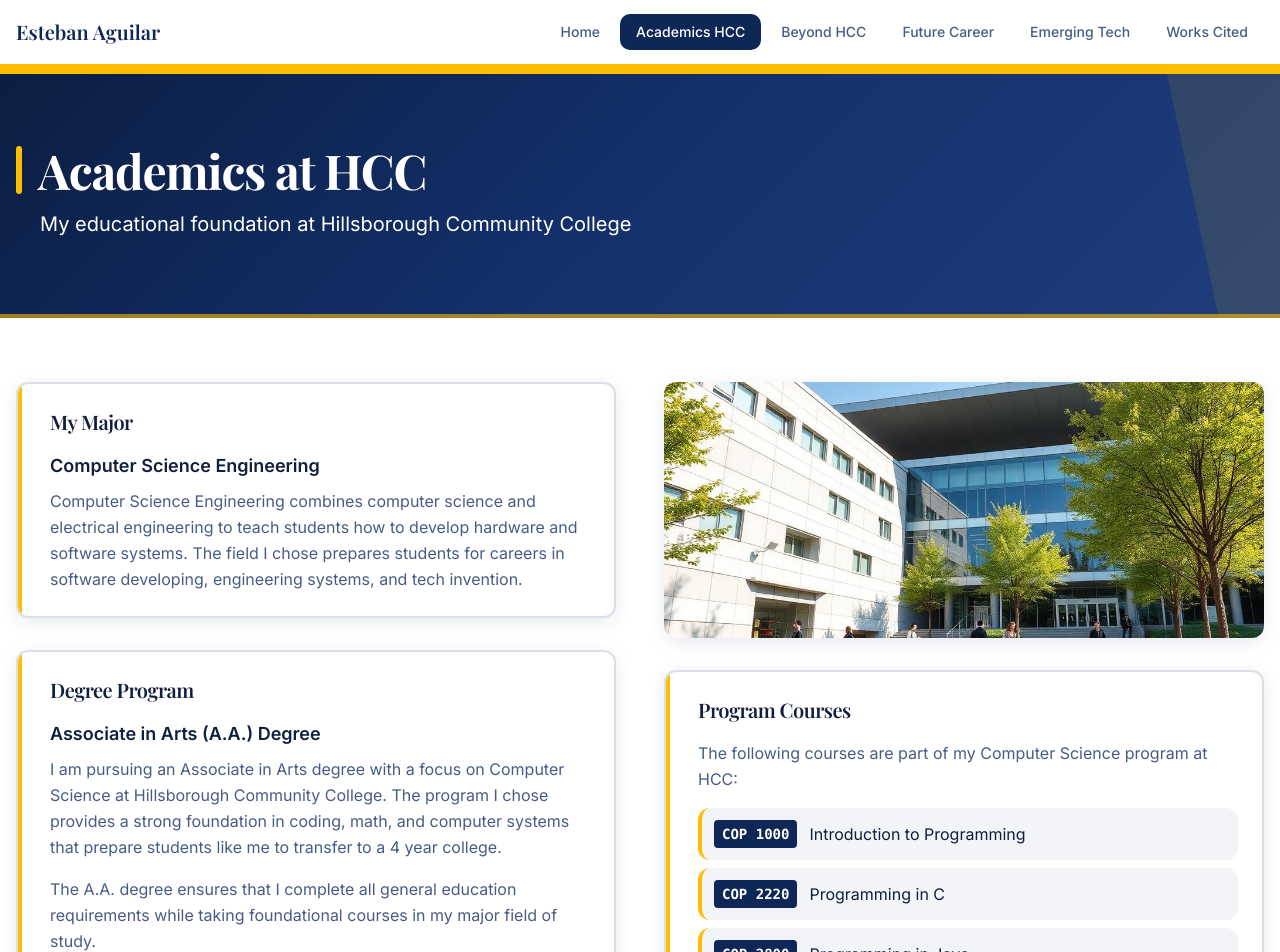
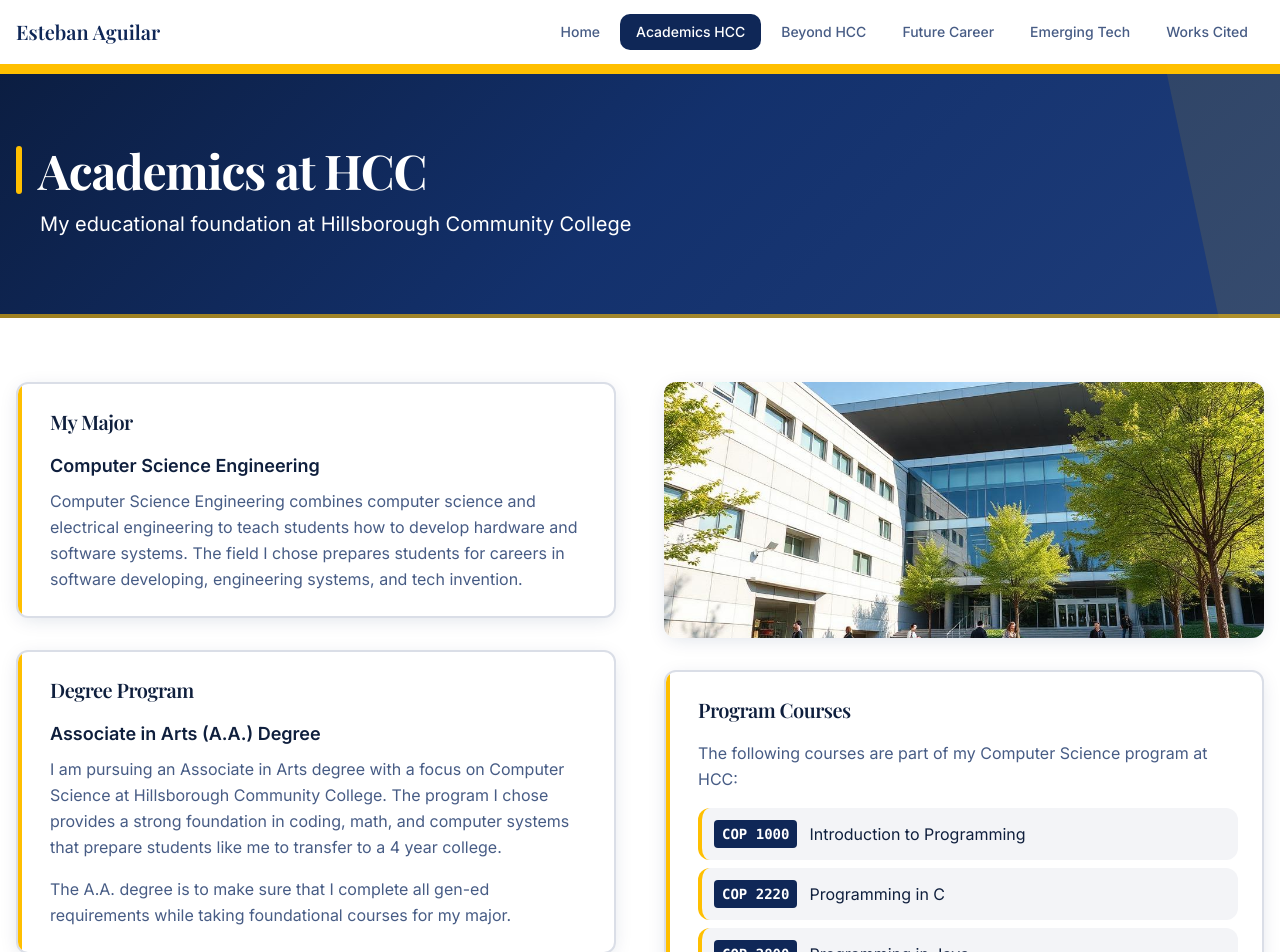
Before and after one commit to gnartastrophe/esteban-s-tech-journey, a React (Vite) app: page /academics-hcc in a window 1280 px wide. Shown: the top 952 px of the page. Built offline with nearby package versions, Linux system fonts and the light colour scheme; the HTML template or start-up script is replaced by a standard one.

Commit message:
Visual edit in Lovable
Edited UI in Lovable

```diff
--- a/src/pages/AcademicsHCC.tsx
+++ b/src/pages/AcademicsHCC.tsx
@@ -54,8 +54,7 @@ const AcademicsHCC = () => {
 
                 </p>
                 <p>
-                  The A.A. degree ensures that I complete all general education requirements
-                  while taking foundational courses in my major field of study.
+                  The A.A. degree is to make sure that I complete all gen-ed requirements while taking foundational courses for my major.
                 </p>
               </ContentCard>
             </div>
```
